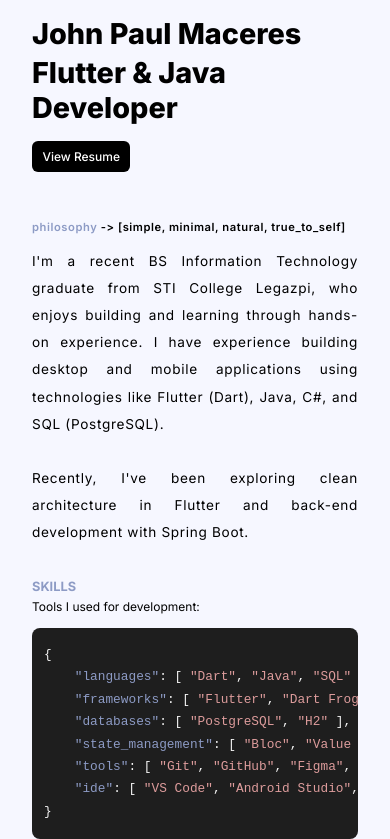
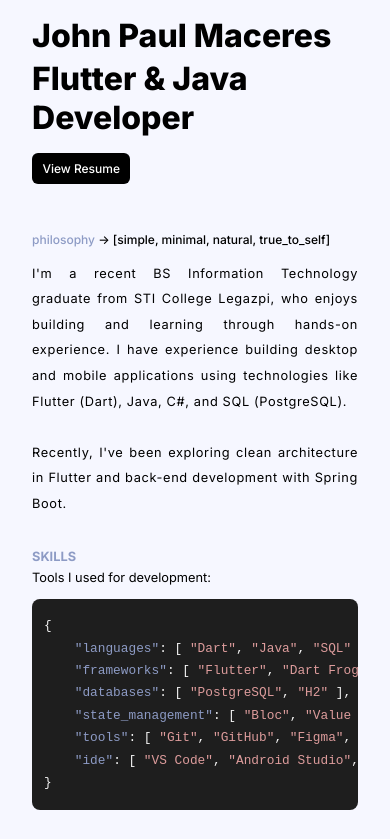
Before and after one commit to kal-i/kal-i.github.io, a plain HTML site: page index.html in a window 390 px wide. Shown: the top 839 px of the page. Drawn offline with Linux system fonts and the light colour scheme; a web font is replaced by a local one.

Commit message:
chore: added breakpoints to smaller screen

```diff
--- a/style.css
+++ b/style.css
@@ -349,7 +349,25 @@ code {
   color: var(--primary);
 }
 
-@media (max-width: 600px) {
+@media (max-width: 480px) {
+
+  .name,
+  .role {
+    font-size: 2rem;
+  }
+
+  .philosophy {
+    font-size: 0.75rem;
+  }
+
+  .about-text,
+  .section-title,
+  .section-subtitle {
+    font-size: 0.8rem;
+  }
+}
+
+@media (max-width: 360px) {
 
   .name,
   .role {
@@ -357,8 +375,12 @@ code {
   }
 
   .philosophy {
-    font-size: 0.70rem;
-    font-weight: 600;
-    letter-spacing: 0.05em;
+    font-size: 0.7rem;
+  }
+
+  .about-text,
+  .section-title,
+  .section-subtitle {
+    font-size: 0.75rem;
   }
 }
```
